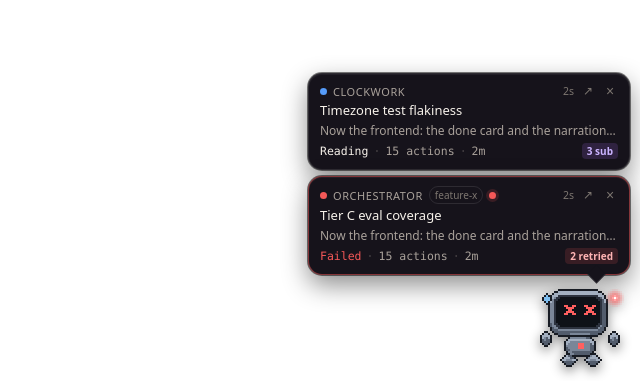
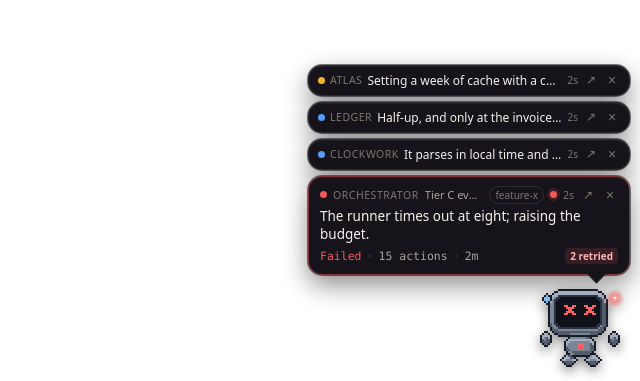
Before and after one commit to tristanmuzzu/Pets-for-Claude-Code, a website built with Vite: page index.html in a window 1280 px wide. Shown: the part 419-800 px from the top of the page, without its empty margins (640-1280 px from the left). Built offline with nearby package versions, Linux system fonts and the light colour scheme.

Commit message:
feat: give the card's space to the line that moves
The chat title was the biggest text on the card and the live line was the
smallest, which is backwards: a chat's subject is settled inside the first
minute and then never changes, while the line underneath it is replaced every
twenty seconds. The title now rides along the top row next to the project name
at label size, and the live line gets the body of the card at 13.5px with room
for two lines, always both reserved so the stack never shuffles when a sentence
wraps.

Past three projects the stack stops growing and collapses instead. One card
stays open — the one nearest the pet, or whichever line you last clicked — and
every other project becomes a single row: state dot, project, what it is doing,
and the same close button. Six of those fit in less height than three cards,
and anything that starts needing you takes the open card back.

A session that has said nothing yet no longer leaves that line blank; it falls
back to the state in words.

Co-Authored-By: Claude Opus 5 <noreply@anthropic.com>

```diff
--- a/index.html
+++ b/index.html
@@ -32,6 +32,8 @@
         <header class="card-head">
           <span class="dot" aria-hidden="true"></span>
           <span class="project"></span>
+          <span class="title"></span>
+          <span class="line"></span>
           <span class="workspace" hidden></span>
           <span class="count" hidden></span>
           <span class="unread" hidden title="Finished while you were away">●</span>
@@ -39,8 +41,7 @@
           <button class="icon focus" type="button" title="Open this chat">↗</button>
           <button class="icon close" type="button" title="Dismiss this card">×</button>
         </header>
-        <p class="headline"></p>
-        <p class="narration" hidden></p>
+        <p class="narration"></p>
         <p class="status">
           <span class="kind"></span>
           <span class="sep" aria-hidden="true">·</span>
--- a/src/main.js
+++ b/src/main.js
@@ -24,8 +24,10 @@ const IS_TAURI = typeof window !== 'undefined' && '__TAURI_INTERNALS__' in windo
 /** Replaced at build time from package.json. See vite.config.js. */
 const APP_VERSION = typeof __APP_VERSION__ === 'string' ? __APP_VERSION__ : '0.0.0'
 
-/** How many project cards are shown at once before the rest become chips. */
+/** How many project cards are shown in full before the stack collapses. */
 const SLOT_LIMIT = 3
+/** How many projects fit once they are one line each. */
+const DENSE_LIMIT = 6
 
 const el = {
   stack: document.getElementById('stack'),
@@ -86,6 +88,14 @@ const chipNodes = new Map()
  * news again.
  */
 const acknowledged = new Set()
+/**
+ * The project holding the one full card while the stack is collapsed.
+ *
+ * Null means "whichever is nearest the pet", which is the busiest or most
+ * urgent one. Clicking a collapsed line hands it the card, because the thing
+ * you just clicked is by definition the thing you want to read.
+ */
+let promoted = null
 const outcomeKey = (session) => `${session.session_id}@${session.outcome_ms || 0}`
 const settled = (state) => state === 'done' || state === 'failed'
 /** Recent enough that finishing is still news rather than a standing fact. */
@@ -163,6 +173,21 @@ function effectiveState(key, session) {
  */
 const LINE_HOLD_MS = 1000
 
+/**
+ * What the main line says when the session has said nothing at all.
+ *
+ * Rare, and worth handling anyway: a session that has only just started, or one
+ * whose transcript the overlay cannot read, would otherwise leave the biggest
+ * text on the card blank.
+ */
+function restingLine(state) {
+  if (state === 'waiting') return 'Waiting for you'
+  if (state === 'done') return 'Finished'
+  if (state === 'failed') return 'The turn failed'
+  if (state === 'idle') return 'Nothing running'
+  return 'Working…'
+}
+
 function holdLine(view, line, now = Date.now()) {
   if (!line) return view.line ?? ''
   if (view.line === line) return line
@@ -207,9 +232,16 @@ function buildCard(key) {
   })
   node.addEventListener('click', () => {
     const view = viewFor(key)
-    // Clicking a card is the one unambiguous signal that you have seen it, so
-    // on a finished one it is the dismissal; on a live one it opens the detail.
-    if (!acknowledge(key)) view.expanded = !view.expanded
+    // Three things one click can mean, in order of how sure we are of it.
+    // Finished: you have seen it, so it goes. Collapsed to a line: you want to
+    // read this one, so it takes the card. Otherwise: open the detail.
+    if (acknowledge(key)) {
+      // Nothing else to do; the card is on its way out.
+    } else if (node.dataset.density === 'compact') {
+      promoted = key
+    } else {
+      view.expanded = !view.expanded
+    }
     view.unread = false
     invoke('clear_attention').catch(() => {})
     render()
@@ -217,10 +249,11 @@ function buildCard(key) {
   return node
 }
 
-function paintCard(node, group) {
+function paintCard(node, group, compact = false) {
   const { session, key, count, state } = group
 
   node.dataset.state = state
+  node.dataset.density = compact ? 'compact' : 'full'
   node.querySelector('.project').textContent = key
   node.querySelector('.age').textContent = relativeTime(session.updated_ms)
 
@@ -238,16 +271,17 @@ function paintCard(node, group) {
   // What the app itself calls this chat, when it knows: the title in its own
   // sidebar, written by the thing that has read the whole conversation. A
   // prompt's first line is a fair guess at the subject; this is the answer.
-  node.querySelector('.headline').textContent =
-    session.chat_title || session.headline || session.activity || 'Working…'
+  node.querySelector('.title').textContent =
+    session.chat_title || session.headline || ''
 
-  // What it is doing right now. Its own sentence when it has said one, and the
-  // tool line when it has not: "Editing render.js" is the category of the work,
-  // "Now the frontend: chat titles and the done card" is the point of it.
-  const narration = node.querySelector('.narration')
-  const said = holdLine(view, session.narration || session.activity || '')
-  narration.hidden = !said
-  narration.textContent = said
+  // What it is doing right now, which is the line the card is really for. Its
+  // own sentence when it has said one, and the tool line when it has not:
+  // "Editing render.js" is the category of the work, "Now the frontend: chat
+  // titles and the done card" is the point of it. Written twice because a
+  // collapsed card shows it on the head row instead of under it.
+  const said = holdLine(view, session.narration || session.activity || '') || restingLine(state)
+  node.querySelector('.narration').textContent = said
+  node.querySelector('.line').textContent = said
 
   // What it is blocked on, in its own row. This is the only text on the card
   // that is worth interrupting something else to read.
@@ -367,6 +401,9 @@ function render() {
     if (urgent && !view.wasUrgent) {
       collapsed.delete(group.key)
       slots = [group.key, ...slots.filter((key) => key !== group.key)]
+      // Something needing you outranks whatever you were reading, so it takes
+      // the full card back off it.
+      promoted = null
       if (group.state === 'waiting' && config.alertOnWaiting) invoke('alert').catch(() => {})
     }
     view.wasUrgent = urgent
@@ -400,9 +437,18 @@ function render() {
   const dozing = config.quiet || Date.now() - lastLiveAt > SLEEP_AFTER_MS
   el.pet.classList.toggle('asleep', dozing)
 
-  const visible = stackHidden
-    ? []
-    : slots.filter((key) => !collapsed.has(key)).slice(0, SLOT_LIMIT)
+  // Three projects fit as cards. Past that the stack would own the screen, so
+  // it collapses: one card for the project being watched, one line each for the
+  // rest, which is enough to see what every project is doing and to close any
+  // of them. More projects than that fit *because* they are lines.
+  const wanted = stackHidden ? [] : slots.filter((key) => !collapsed.has(key))
+  const dense = wanted.length > SLOT_LIMIT
+  const visible = wanted.slice(0, dense ? DENSE_LIMIT : SLOT_LIMIT)
+  const detailed = dense
+    ? visible.includes(promoted)
+      ? promoted
+      : visible[0]
+    : null
   const visibleKeys = new Set(visible)
 
   for (const [key, node] of cards) {
@@ -423,7 +469,7 @@ function render() {
       node = buildCard(key)
       cards.set(key, node)
     }
-    paintCard(node, group)
+    paintCard(node, group, detailed !== null && key !== detailed)
     if (previous) {
       if (previous.nextElementSibling !== node) previous.after(node)
     } else if (el.stack.firstElementChild !== node) {
@@ -1143,6 +1189,30 @@ async function loadPetPayload(id) {
   return invoke('load_pet', { id })
 }
 
+/** What each demo project is "saying", so the main line has real sentences. */
+const DEMO_LINES = {
+  clockwork: [
+    'Reading the formatter to see which clock it trusts.',
+    'It parses in local time and compares in UTC — that is the bug.',
+    'Rewriting the assertion to fix the timezone at the boundary.',
+    'Both suites pass; nothing left to check.'
+  ],
+  orchestrator: [
+    'Adding the twelve tier C scenarios to the eval set.',
+    'The runner times out at eight; raising the budget.',
+    'Added 12 scenarios; suite passes in 41s.'
+  ],
+  ledger: [
+    'Checking how finance rounds a half cent.',
+    'Half-up, and only at the invoice total.',
+    'Rewriting the totals to round once, at the end.'
+  ],
+  atlas: [
+    'Tiles are re-fetched every hour for no reason.',
+    'Setting a week of cache with a content hash in the path.'
+  ]
+}
+
 /** Cycles states in a browser tab so the UI can be designed without a build. */
 function startBrowserDemo() {
   // The desktop app supplies the chat title in a real session; here it is
@@ -1150,8 +1220,12 @@ function startBrowserDemo() {
   // have to fit.
   const titles = {
     clockwork: 'Timezone test flakiness',
-    orchestrator: 'Tier C eval coverage'
+    orchestrator: 'Tier C eval coverage',
+    ledger: 'Invoice rounding rules',
+    atlas: 'Tile server cache headers'
   }
+  // Four projects rather than two: three is where the stack collapses, and a
+  // layout whose rule you cannot see is a layout you cannot design.
   const scripts = {
     clockwork: [
       ['thinking', 'Thinking', 'Fix the flaky timezone test'],
@@ -1166,6 +1240,16 @@ function startBrowserDemo() {
       ['running', 'Running', 'Add tier C eval scenarios'],
       ['failed', 'Failed', 'Add tier C eval scenarios'],
       ['done', 'Done', 'Added 12 scenarios; suite passes in 41s.']
+    ],
+    ledger: [
+      ['running', 'Reading', 'Round invoice totals the way finance does'],
+      ['running', 'Editing', 'Round invoice totals the way finance does'],
+      ['running', 'Running', 'Round invoice totals the way finance does']
+    ],
+    atlas: [
+      ['running', 'Running', 'Cache tiles for a week, not an hour'],
+      ['thinking', 'Thinking', 'Cache tiles for a week, not an hour'],
+      ['running', 'Editing', 'Cache tiles for a week, not an hour']
     ]
   }
   // In the app the cursor arrives from the window manager, because the overlay
@@ -1217,10 +1301,7 @@ function startBrowserDemo() {
         headline,
         // In a real session this is whatever Claude last said or thought; the
         // demo needs one so the line can be designed at its real length.
-        narration:
-          want === 'done'
-            ? 'Both suites pass; nothing left to check.'
-            : 'Now the frontend: the done card and the narration line.',
+        narration: DEMO_LINES[project]?.[tick % DEMO_LINES[project].length] ?? '',
         activity: `${kind} something`,
         detail: want === 'failed' ? 'expected 03:00 to be 02:00' : '',
         updated_ms: now,
--- a/src/style.css
+++ b/src/style.css
@@ -122,7 +122,7 @@ body {
   animation: rise 160ms ease-out;
   /* Every row is always rendered, so a card never resizes under the cursor and
      the cards below never jump. */
-  min-height: 82px;
+  min-height: 84px;
 }
 
 @keyframes rise {
@@ -245,11 +245,15 @@ body {
   50% { opacity: 0.25; }
 }
 
+/* The project name is how you tell two cards apart, so it is the last thing on
+   the row allowed to lose characters: the chat title beside it gives way first. */
 .project {
-  font-size: 11px;
+  flex: 0 0 auto;
+  max-width: 46%;
+  font-size: 10.5px;
   letter-spacing: 0.05em;
   text-transform: uppercase;
-  color: var(--muted);
+  color: var(--faint);
   overflow: hidden;
   text-overflow: ellipsis;
   white-space: nowrap;
@@ -310,33 +314,94 @@ body {
 }
 
 /* The stable line: what this turn is about. Changes once per turn. */
-.headline {
-  margin: 0;
-  font-size: 13px;
-  line-height: 1.36;
+/*
+ * Which chat this is. It used to be the headline, two lines of it, and it was
+ * the wrong thing to be biggest: a chat's subject is settled within a minute
+ * and then never changes again, while the line underneath it changes every
+ * twenty seconds. Now it rides along the top with the project name, at the
+ * size of a label, and gives its space to the part that moves.
+ */
+.title {
+  flex: 1 1 auto;
+  min-width: 0;
+  font-size: 11px;
+  line-height: 1.3;
+  color: var(--muted);
+  overflow: hidden;
+  text-overflow: ellipsis;
+  white-space: nowrap;
+}
+
+/*
+ * What it is doing right now, and the reason the card exists. Two lines of
+ * room, always both reserved: a line that grows and shrinks with the sentence
+ * would move every card below it several times a minute.
+ */
+.narration {
+  margin: 2px 0 0;
+  font-size: 13.5px;
+  line-height: 1.38;
+  color: var(--ink);
   overflow-wrap: anywhere;
   display: -webkit-box;
   -webkit-line-clamp: 2;
   -webkit-box-orient: vertical;
   overflow: hidden;
+  min-height: calc(2 * 1.38em);
+}
+
+/* The same sentence, on the head row, for cards collapsed to one line. */
+.card-head > .line {
+  display: none;
+  flex: 1 1 auto;
+  min-width: 0;
+  font-size: 12px;
+  color: var(--ink);
+  overflow: hidden;
+  text-overflow: ellipsis;
+  white-space: nowrap;
 }
 
 /*
- * What it is doing right now, in its own words.
- *
- * One line, always one line: it is replaced every time the session says
- * something new, and a line that reflows the card each time it changes is a
- * line you cannot ignore. Dimmer and smaller than the headline, because the
- * headline is what the whole chat is about and this is only the current step.
+ * Past three projects the stack stops being a list of cards and becomes a list
+ * of lines: one per project, still saying what that project is doing, still
+ * closeable. The one you are watching keeps its card. Clicking any other line
+ * hands it the card instead.
  */
-.narration {
-  margin: 3px 0 0;
-  font-size: 12px;
-  line-height: 1.35;
-  color: var(--muted);
-  white-space: nowrap;
-  overflow: hidden;
-  text-overflow: ellipsis;
+.card[data-density="compact"] {
+  min-height: 0;
+  padding: 6px 9px;
+}
+
+.card[data-density="compact"] .card-head {
+  margin-bottom: 0;
+}
+
+.card[data-density="compact"] .title,
+.card[data-density="compact"] .narration,
+.card[data-density="compact"] .status,
+.card[data-density="compact"] .workspace,
+.card[data-density="compact"] .more {
+  display: none;
+}
+
+.card[data-density="compact"] .card-head > .line {
+  display: block;
+}
+
+/* On one line every character of the row belongs to the sentence, so the
+   project name gets only as much of it as it needs to stay recognisable. */
+.card[data-density="compact"] .project {
+  flex: none;
+  max-width: 30%;
+}
+
+.card[data-density="compact"] .card-head {
+  gap: 5px;
+}
+
+.card[data-density="compact"] .age {
+  font-size: 10px;
 }
 
 /*
```
Also changed, not shown: README.md.
